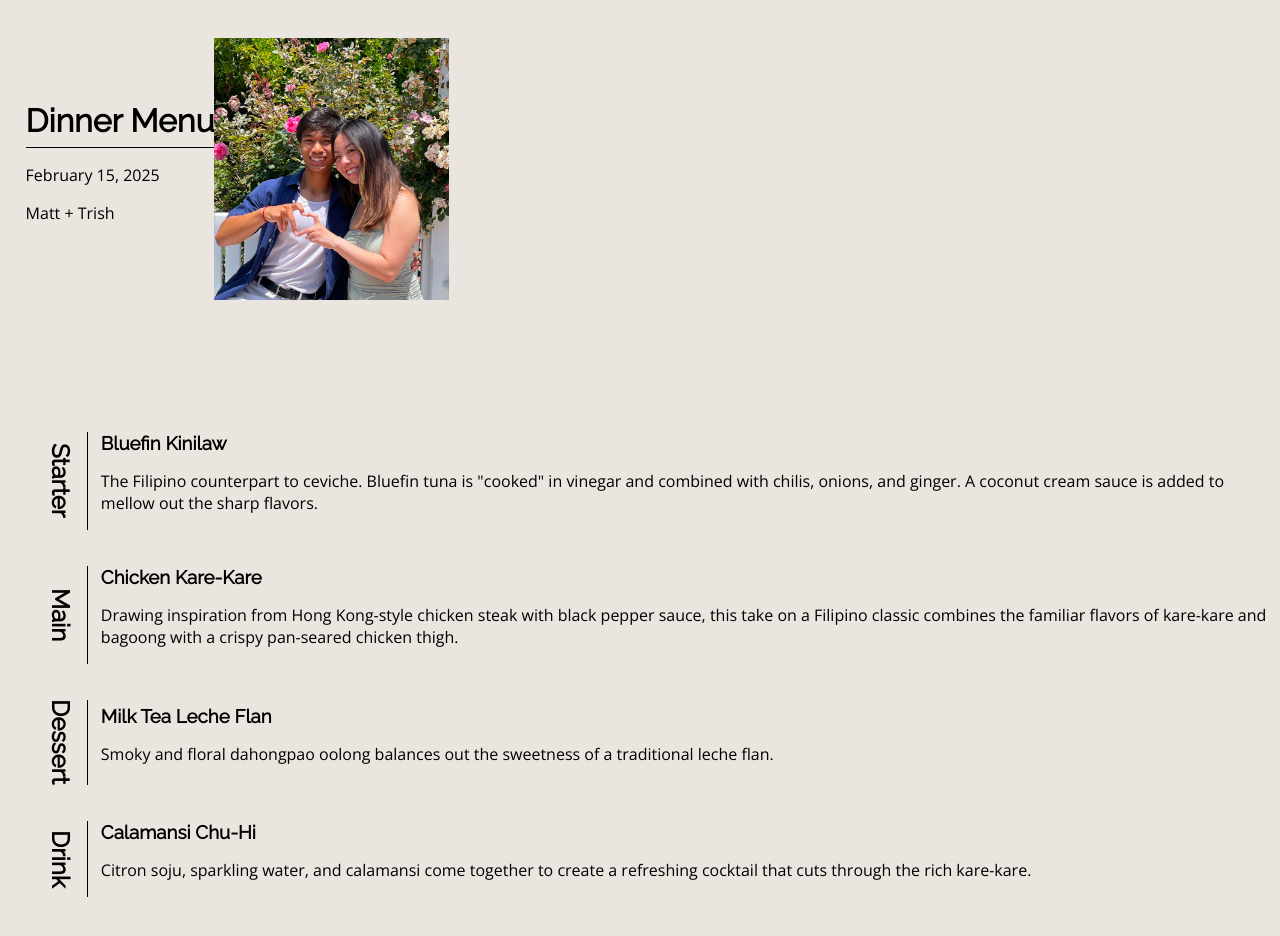
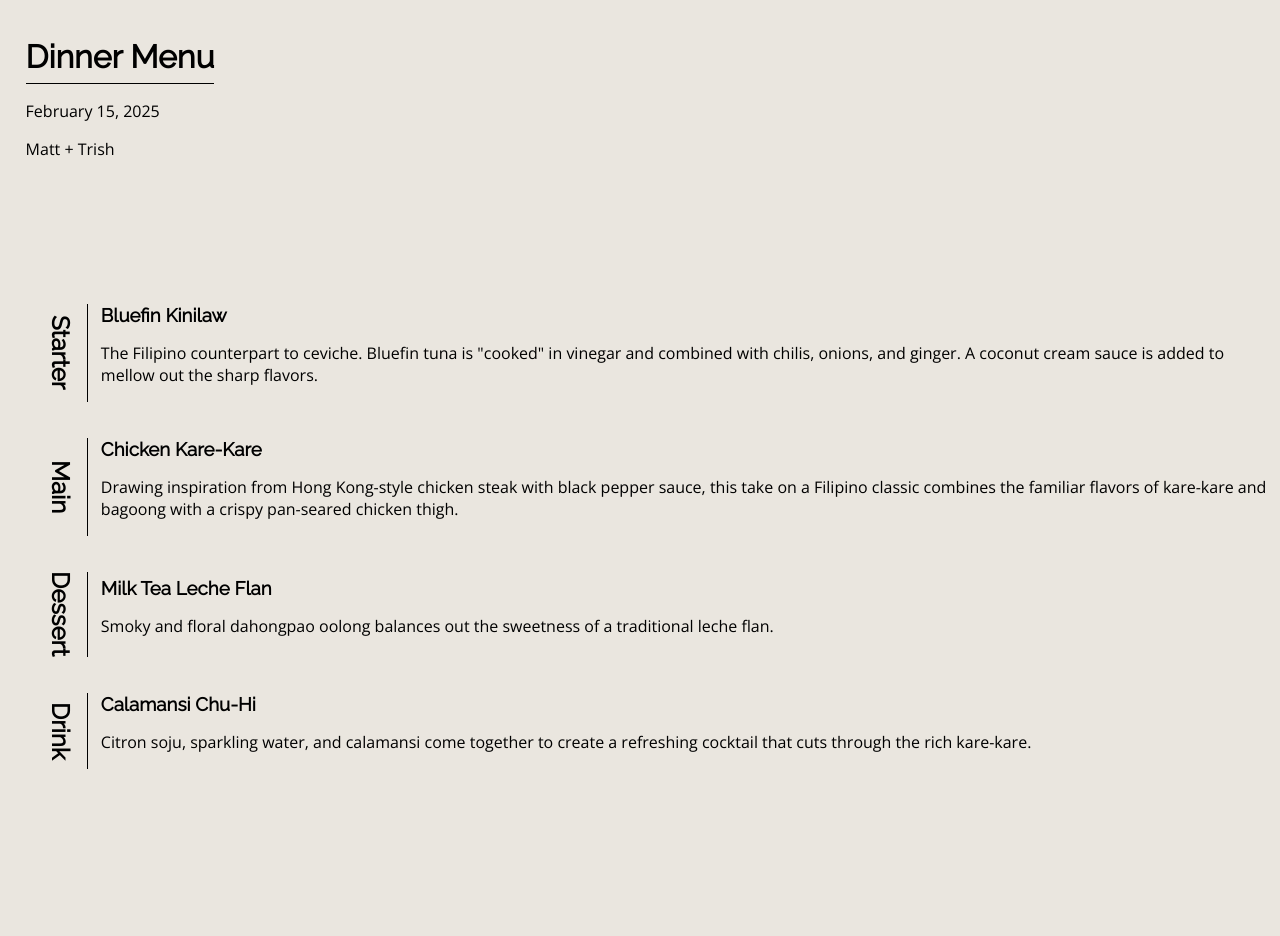
Before and after one commit to MattBaldivino/valentines-menu.github.io, a React (Create React App) app in the folder valentine-menu/: page / in a window 1280 px wide. Shown: the top 936 px of the page. After the commit the page ends 833 px from the top, so only its background shows below. Built offline with nearby package versions, Linux system fonts and the light colour scheme; a web font is replaced by a local one.

Commit message:
revisions

```diff
--- a/valentine-menu/src/App.js
+++ b/valentine-menu/src/App.js
@@ -14,7 +14,6 @@ function App() {
               <p>Matt + Trish</p>
             </div>
             <div className='child-two'>
-              <img src={photo} alt="Trish and Matt" />
             </div>
           </div>
         </div>
```
